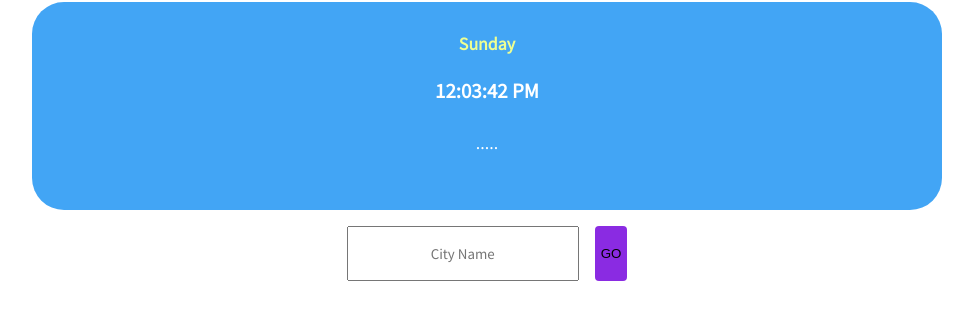
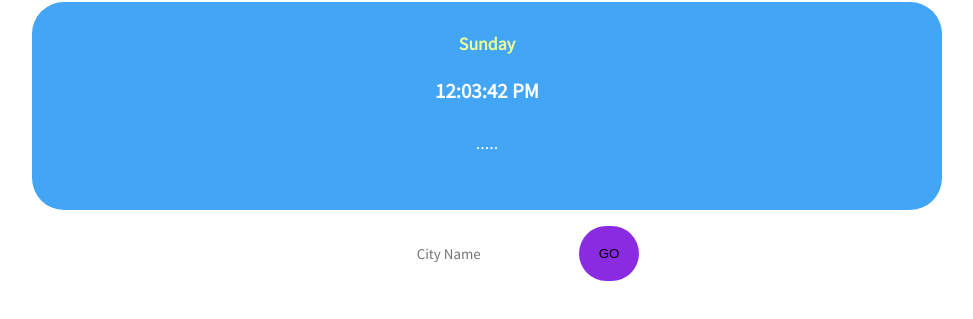
Before and after one commit to AntarikshAlse/weather-clock, a plain HTML site: page index.html in a window 1280 px wide. Shown: the part 87-406 px from the top of the page, without its empty margins (153-1126 px from the left). Drawn offline with Linux system fonts and the light colour scheme.

Commit message:
style: change button style

```diff
--- a/clock.css
+++ b/clock.css
@@ -10,9 +10,11 @@ body    {
 h1{
 text-align: center;}
 input {
-text-align: center;
-font-family:'Noto Sans JP',sans-serif ;
-padding: 1rem;
+    text-align: center;
+    font-family: 'Noto Sans JP',sans-serif;
+    padding: 1rem;
+    border: 0;
+    border-radius: 40px;
 }
 
 #output {
@@ -53,10 +55,11 @@ width: 72%;}
         margin: 1em;
     }
     #btn-translate{
-    margin-left: inherit;
-    border-radius: 4px;
-    border: 0;
-    background-color:blueviolet;
+        padding: 20px;
+        margin-left: inherit;
+        border-radius: 32px;
+        border: 0;
+        background-color: blueviolet;
     }
     h4{
         color:#eeff92;
```
